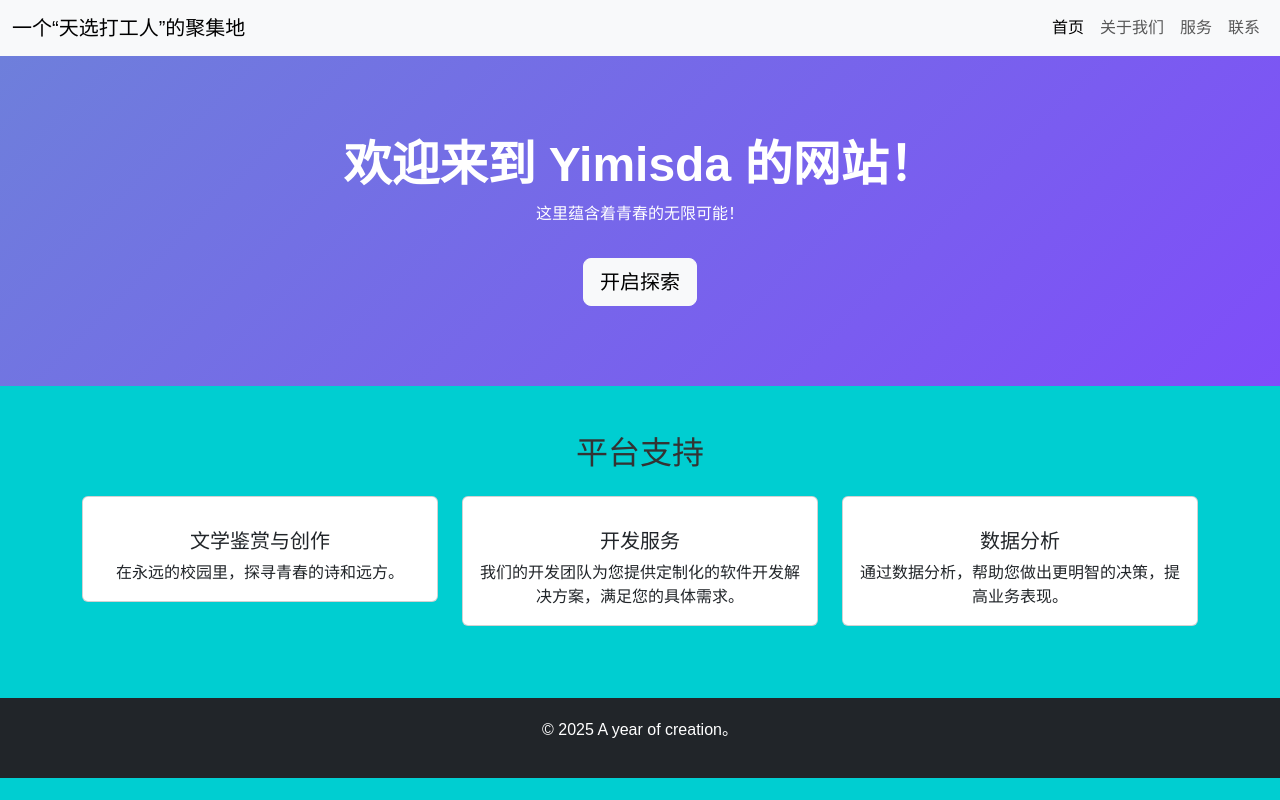
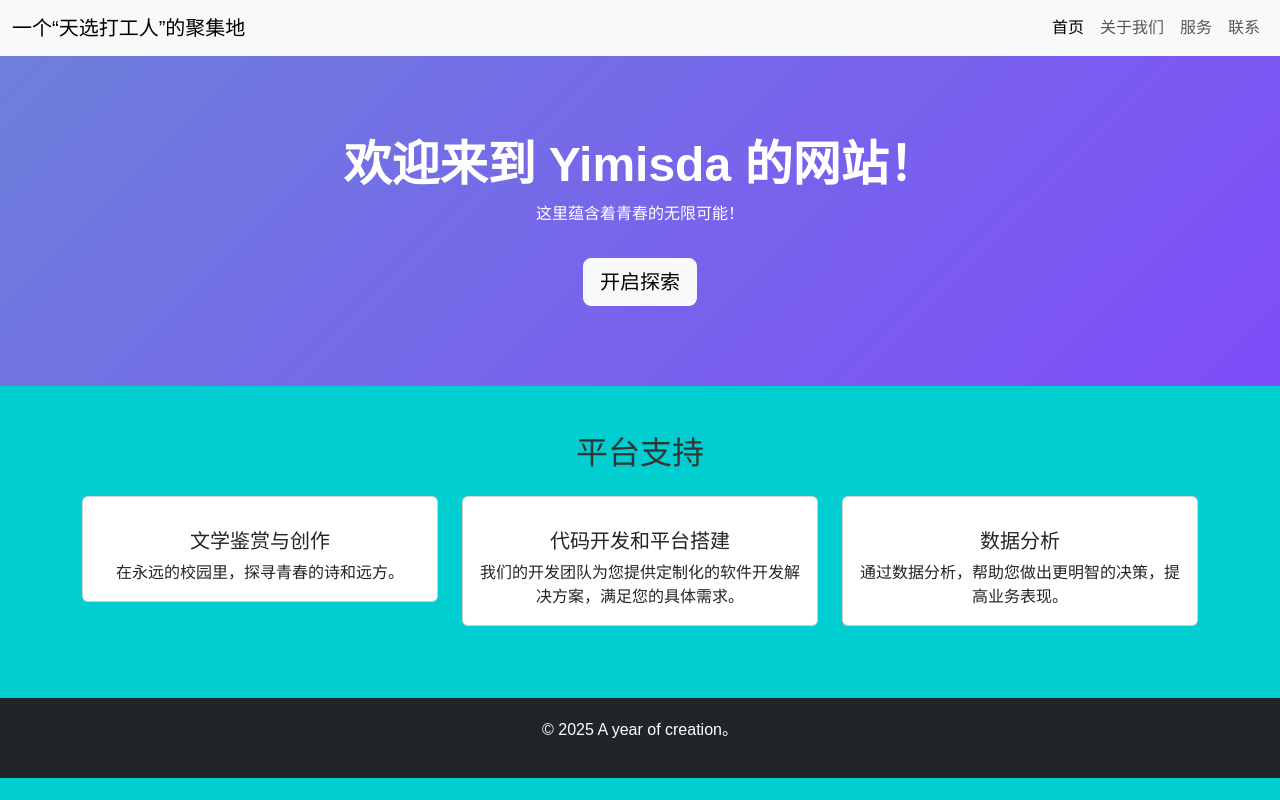
Before and after one commit to Yimisda/CSyimisda.github.io, a plain HTML site: page index.html in a window 1280 px wide. Drawn offline with nearby package versions, Linux system fonts and the light colour scheme.

Commit message:
Update index.html

```diff
--- a/index.html
+++ b/index.html
@@ -106,7 +106,7 @@
                             <div class="feature-icon mb-3">
                                 <i class="bi bi-gear"></i>
                             </div>
-                            <h5 class="card-title">开发服务</h5>
+                            <h5 class="card-title">代码开发和平台搭建</h5>
                             <p class="card-text">我们的开发团队为您提供定制化的软件开发解决方案，满足您的具体需求。</p>
                         </div>
                     </div>
```
